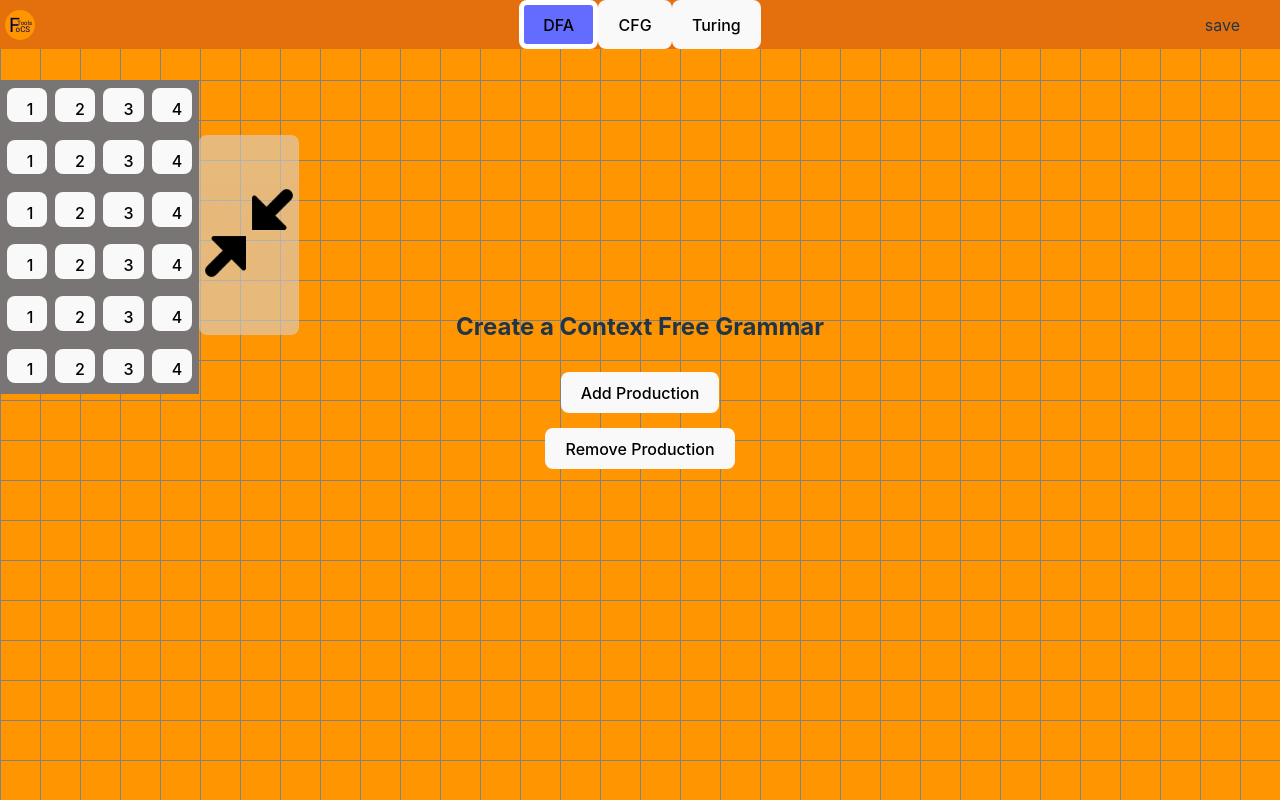
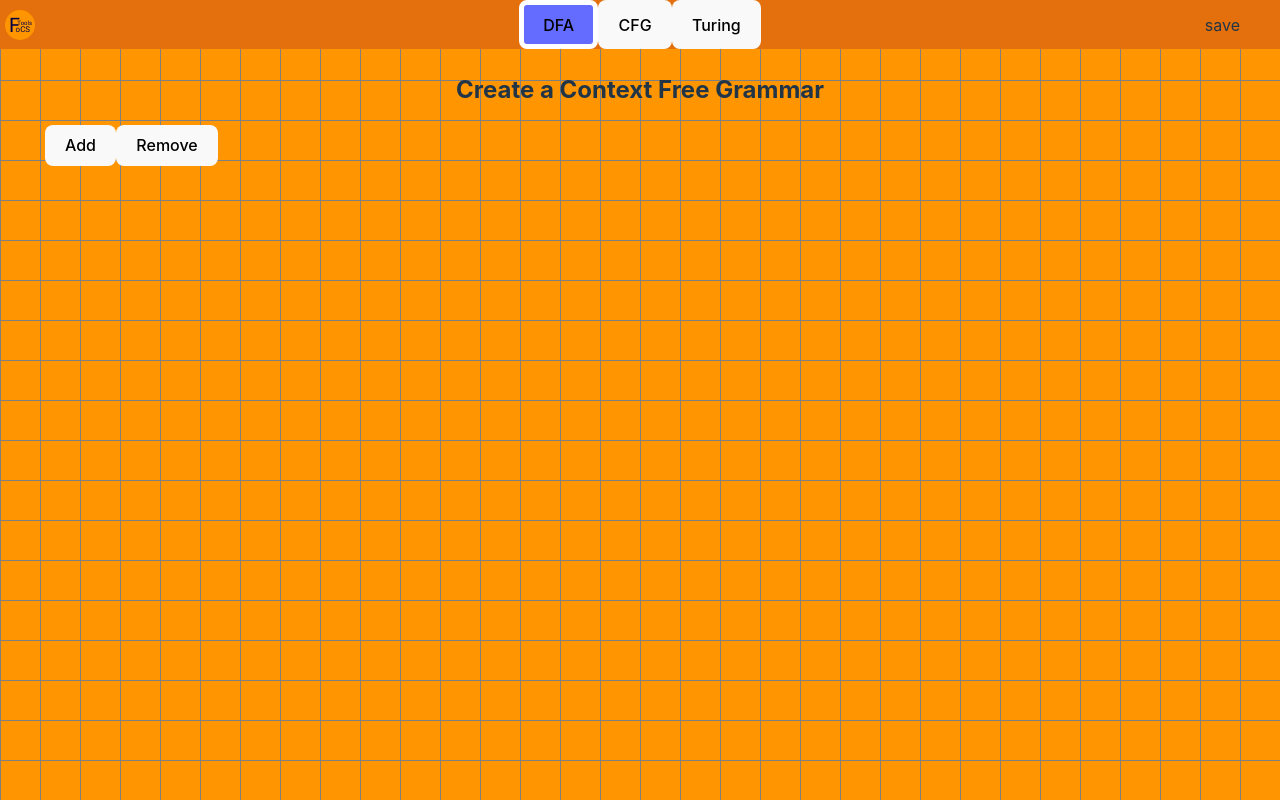
Before and after one commit to aandrepingu/FoCSTools, a React (Vite) app in the folder FoCSTools Site/: page / in a window 1280 px wide. Built offline with nearby package versions, Linux system fonts and the light colour scheme.

Commit message:
Styled CFG text and buttons

```diff
--- a/FoCSTools Site/src/App.tsx
+++ b/FoCSTools Site/src/App.tsx
@@ -37,7 +37,7 @@ export default function App() {
         <Navbar graphType={graphType} setGraphType={setGraphType} />
         {paths[path]}
       </div>
-      <div>{path !== "/Landing" && <Sidebar />}</div>
+      {/* <div>{path !== "/Landing" && <Sidebar />}</div> */}
     </div>
   );
 }
--- a/FoCSTools Site/src/pages/CFG.css
+++ b/FoCSTools Site/src/pages/CFG.css
@@ -1,3 +1,30 @@
 .production_button {
-    margin:2%
+  margin: 2%;
+  height: 50px;
+  width: 50px;
+  text-align: center;
+  text-size-adjust: auto;
 }
+
+.CFG_FlexBox_Div {
+  top: 10%;
+  position: absolute;
+  display: flex;
+  flex-direction: column;
+  left: 0;
+  margin: 3.5%;
+}
+
+.CFG_Text_Div {
+  padding-top: 20px;
+}
+
+.CFG_Button_Div {
+  position: relative;
+  display: flex;
+  flex-direction: row;
+}
+
+body {
+  flex-direction: column;
+}
--- a/FoCSTools Site/src/pages/CFG.tsx
+++ b/FoCSTools Site/src/pages/CFG.tsx
@@ -6,17 +6,17 @@ export default function CFG() {
   const [text, setText] = useState<string[]>([]);
 
   function onAdd() {
-      setCount(count+1);
-      const newText = [...text, ''];
+    setCount(count + 1);
+    const newText = [...text, ""];
     setText(newText);
   }
 
   function onRemove() {
-      if(count > 0){
-        setCount(count-1);
+    if (count > 0) {
+      setCount(count - 1);
     }
     const newText = [...text];
-      newText.pop()
+    newText.pop();
     setText(newText);
   }
 
@@ -24,11 +24,17 @@ export default function CFG() {
     const newText = [...text];
     newText[index] = value;
     setText(newText);
-    }
+  };
 
   return (
     <>
-        <h2>Create a Context Free Grammar</h2>
+      <h2 className="CFG_Text_Div">Create a Context Free Grammar</h2>
+      <div className="CFG_FlexBox_Div">
+        <div className="CFG_Button_Div">
+          <button onClick={onAdd}>Add</button>
+          <button onClick={onRemove}>Remove</button>
+        </div>
+        <div>
           {Array.from({ length: count }).map((_, index) => (
             <input
               key={index}
@@ -37,13 +43,9 @@ export default function CFG() {
               onChange={(e) => onWrite(index, e.target.value)}
             />
           ))}
-        <div>
-          <button className = "production_button" onClick={onAdd}>Add Production</button>
-          <button className = "production_button" onClick={onRemove}>Remove Production</button>
         </div>
-        <h1>
-          { text }
-        </h1>
+        <h1>{text}</h1>
+      </div>
     </>
   );
 }
```
Lines whose indentation alone changed are shown as unchanged.
